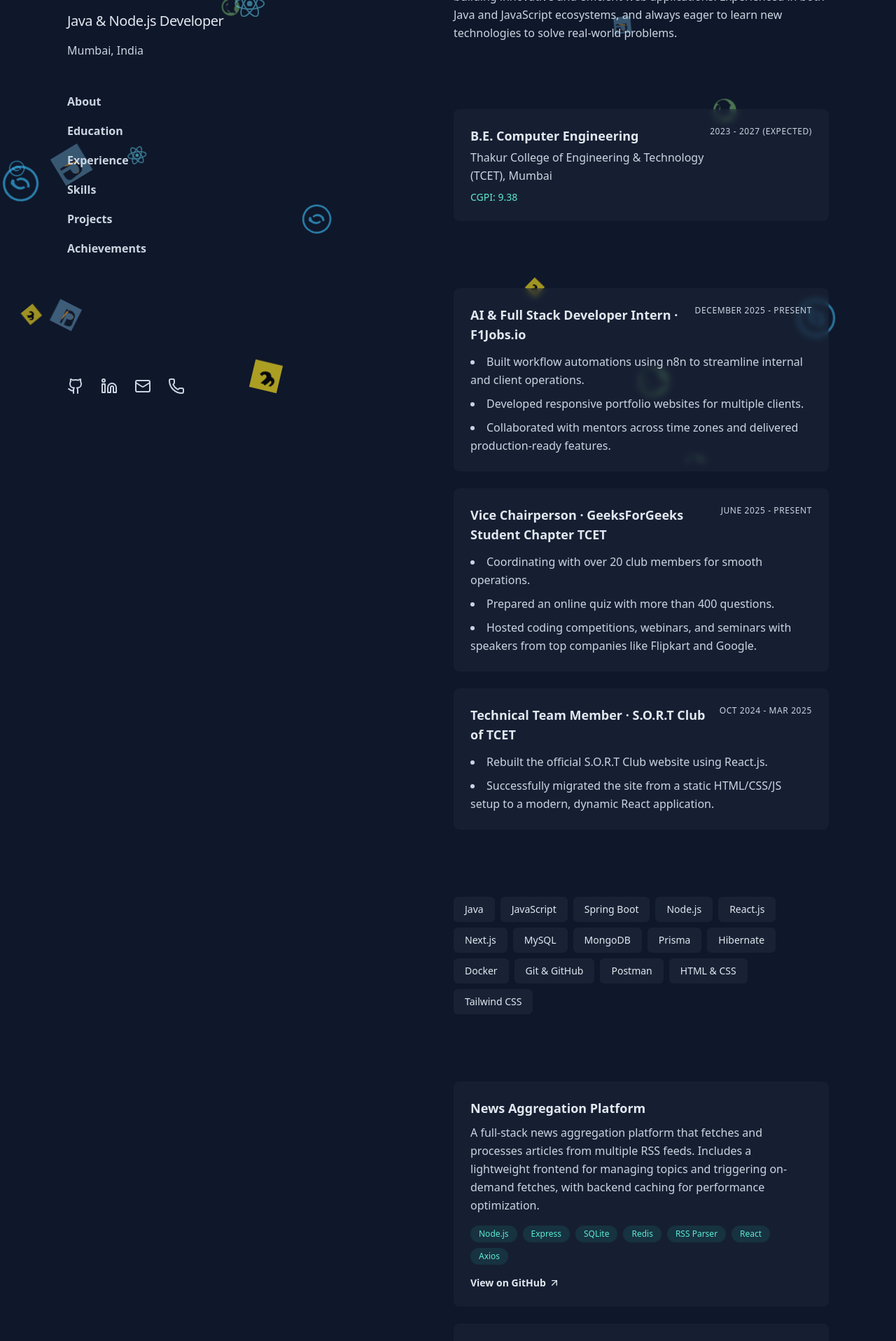
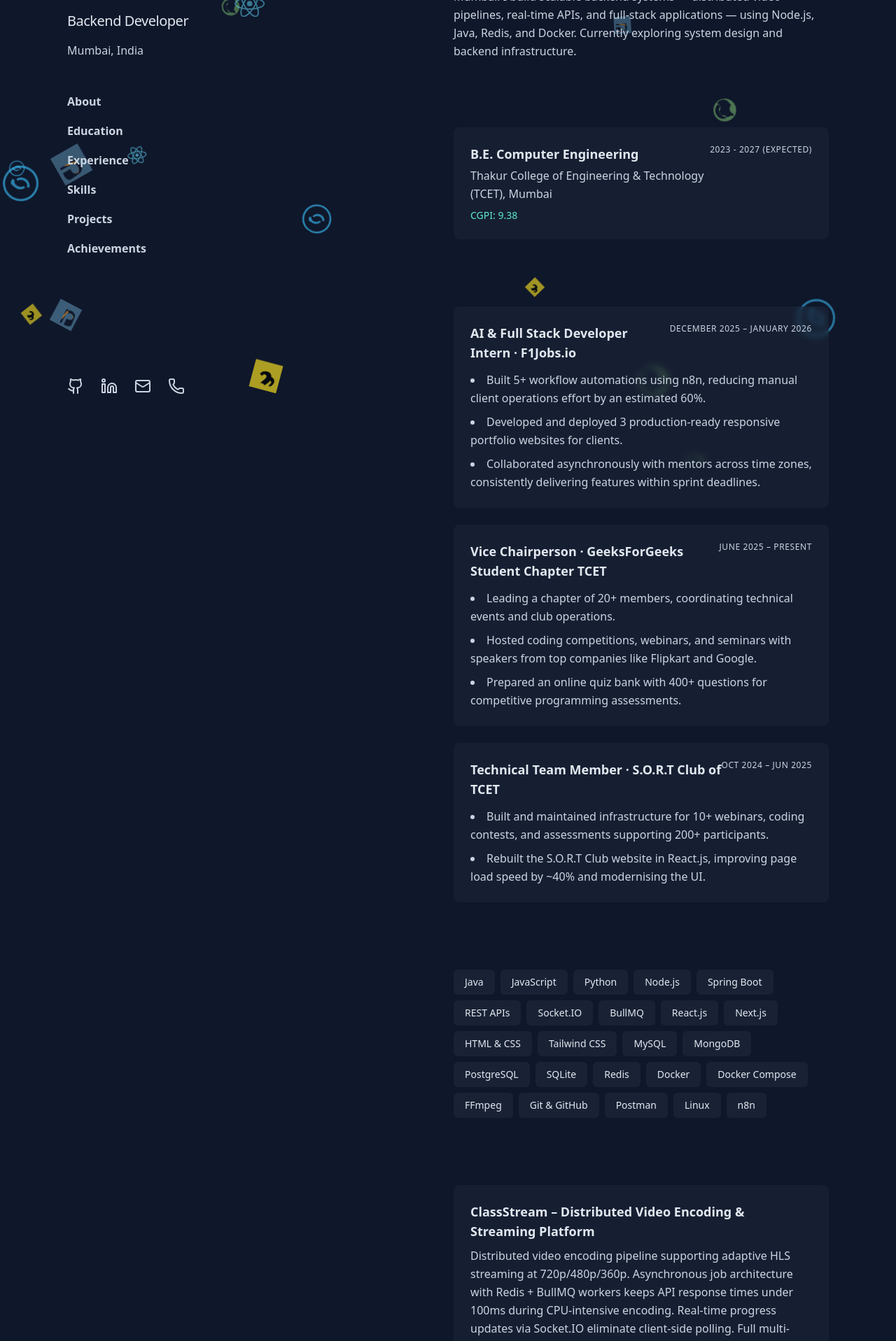
Before and after one commit to hardikbansal31/portG, a React (Vite) app: page / in a window 1280 px wide. Shown: the part 140-2057 px from the top of the page at 70% size. Built offline with nearby package versions, Linux system fonts and the light colour scheme.

Commit message:
content update

```diff
--- a/src/App.jsx
+++ b/src/App.jsx
@@ -8,16 +8,15 @@
   Trophy,
 } from "lucide-react";
 
-// --- Hardcoded Data ---
 const portfolioData = {
   name: "Hardik Bansal",
-  title: "Java & Node.js Developer",
+  title: "Backend Developer",
   location: "Mumbai, India",
-  bio: "A passionate and driven Computer Engineering student with a love for building innovative and efficient web applications. Experienced in both Java and JavaScript ecosystems, and always eager to learn new technologies to solve real-world problems.",
+  bio: "Pre-final year Computer Engineering student (GPA 9.38) at TCET Mumbai. I build scalable backend systems — distributed video pipelines, real-time APIs, and full-stack applications — using Node.js, Java, Redis, and Docker. Currently exploring system design and backend infrastructure.",
   contact: {
     email: "bansalhardik31@gmail.com",
     github: "https://github.com/hardikbansal31",
-    linkedin: "https://www.linkedin.com/in/hardik-bansal-08aa2727a/",
+    linkedin: "https://www.linkedin.com/in/hardikbansal31/",
     phone: "9326748670",
   },
   education: {
@@ -40,64 +39,121 @@
       link: "https://drive.google.com/file/d/1qbbrS8yl67WFu0PVs6tDHWdSCpQ76bCn/view?usp=sharing",
     },
     {
-      text: "Completed 'Java Programming Masterclass' course on Udemy.",
-      link: "https://drive.google.com/file/d/1pTvlV_ai5MCG3uBp0sWYB-_XWyUw5JYA/view?usp=sharing",
+      text: "Finalist in Statathon hackathon by MoSPI (Ministry of Statistics, Govt. of India).",
+      link: "#",
+    },
+    {
+      text: "Promoted to Vice Chairperson, GFG-TCET Student Chapter.",
+      link: "#",
     },
   ],
   experience: [
     {
       role: "AI & Full Stack Developer Intern",
       company: "F1Jobs.io",
-      date: "December 2025 - Present",
+      date: "December 2025 – January 2026",
       description: [
-        "Built workflow automations using n8n to streamline internal and client operations.",
-        "Developed responsive portfolio websites for multiple clients.",
-        "Collaborated with mentors across time zones and delivered production-ready features.",
+        "Built 5+ workflow automations using n8n, reducing manual client operations effort by an estimated 60%.",
+        "Developed and deployed 3 production-ready responsive portfolio websites for clients.",
+        "Collaborated asynchronously with mentors across time zones, consistently delivering features within sprint deadlines.",
       ],
     },
     {
       role: "Vice Chairperson",
       company: "GeeksForGeeks Student Chapter TCET",
-      date: "June 2025 - Present",
+      date: "June 2025 – Present",
       description: [
-        "Coordinating with over 20 club members for smooth operations.",
-        "Prepared an online quiz with more than 400 questions.",
+        "Leading a chapter of 20+ members, coordinating technical events and club operations.",
         "Hosted coding competitions, webinars, and seminars with speakers from top companies like Flipkart and Google.",
+        "Prepared an online quiz bank with 400+ questions for competitive programming assessments.",
       ],
     },
     {
       role: "Technical Team Member",
       company: "S.O.R.T Club of TCET",
-      date: "Oct 2024 - Mar 2025",
+      date: "Oct 2024 – Jun 2025",
       description: [
-        "Rebuilt the official S.O.R.T Club website using React.js.",
-        "Successfully migrated the site from a static HTML/CSS/JS setup to a modern, dynamic React application.",
+        "Built and maintained infrastructure for 10+ webinars, coding contests, and assessments supporting 200+ participants.",
+        "Rebuilt the S.O.R.T Club website in React.js, improving page load speed by ~40% and modernising the UI.",
       ],
     },
   ],
-
   skills: [
     "Java",
     "JavaScript",
+    "Python",
+    "Node.js",
     "Spring Boot",
-    "Node.js",
+    "REST APIs",
+    "Socket.IO",
+    "BullMQ",
     "React.js",
     "Next.js",
+    "HTML & CSS",
+    "Tailwind CSS",
     "MySQL",
     "MongoDB",
-    "Prisma",
-    "Hibernate",
+    "PostgreSQL",
+    "SQLite",
+    "Redis",
     "Docker",
+    "Docker Compose",
+    "FFmpeg",
     "Git & GitHub",
     "Postman",
-    "HTML & CSS",
-    "Tailwind CSS",
+    "Linux",
+    "n8n",
   ],
   projects: [
     {
+      title: "ClassStream – Distributed Video Encoding & Streaming Platform",
+      description:
+        "Distributed video encoding pipeline supporting adaptive HLS streaming at 720p/480p/360p. Asynchronous job architecture with Redis + BullMQ workers keeps API response times under 100ms during CPU-intensive encoding. Real-time progress updates via Socket.IO eliminate client-side polling. Full multi-service stack containerised with Docker Compose.",
+      technologies: [
+        "Node.js",
+        "Express",
+        "React",
+        "MySQL",
+        "Redis",
+        "BullMQ",
+        "FFmpeg",
+        "Socket.IO",
+        "Docker",
+      ],
+      link: "https://github.com/hardikbansal31/sih25-dash",
+    },
+    {
+      title: "Smart City Website",
+      description:
+        "OpenStreetMap & OpenRoute service APIs provide real-time routing and live location tracking. Features traffic analytics for major junctions in Mumbai and includes a downloadable Android app.",
+      technologies: [
+        "Node.js",
+        "React",
+        "MongoDB",
+        "Express",
+        "OpenStreetMap API",
+      ],
+      link: "https://github.com/hardikbansal31/SmartCity",
+      live: "https://smart-city-pi-five.vercel.app/",
+    },
+    {
+      title: "Task Assignment App",
+      description:
+        "Full-stack application with role-based access control (Admin/User) and secure REST APIs using JWT authentication. Entire stack containerised with Docker for easy deployment.",
+      technologies: [
+        "Java (Spring Boot)",
+        "Next.js",
+        "MySQL",
+        "Prisma",
+        "Docker",
+      ],
+      link: "https://github.com/hardikbansal31/ip",
+      live: "https://ip-mocha-nine.vercel.app/",
+    },
+    {
       title: "News Aggregation Platform",
       description:
-        "A full-stack news aggregation platform that fetches and processes articles from multiple RSS feeds. Includes a lightweight frontend for managing topics and triggering on-demand fetches, with backend caching for performance optimization.",
+        "Full-stack news aggregation platform fetching and normalising articles from 10+ RSS feeds. Redis caching reduces redundant fetches by ~70%. REST APIs serve paginated news with average response time under 80ms with cache warm.",
       technologies: [
         "Node.js",
         "Express",
@@ -109,50 +165,13 @@
       ],
       link: "https://github.com/hardikbansal31/news",
     },
-
-    {
-      title: "Video Compression & Streaming Platform (SIH 2025)",
-      description:
-        "Backend service for compressing and streaming videos using FFmpeg (VP9 + Opus). Implements multi-resolution video generation (720p, 480p, 360p) with adaptive CRF values, REST APIs for upload and streaming with Range support, and Dockerized deployment.",
-      technologies: [
-        "Node.js",
-        "Express",
-        "FFmpeg",
-        "MySQL",
-        "Multer",
-        "Docker",
-      ],
-      link: "https://github.com/hardikbansal31/sih25-dash",
-    },
-
     {
       title: "S.O.R.T Club Website",
-      description: "The club website during my tenure.",
+      description:
+        "Official club website built during my tenure as Technical Team Member. Migrated from a static HTML/CSS/JS setup to a modern React application.",
       technologies: ["React", "JavaScript", "Bootstrap"],
       link: "https://github.com/hardikbansal31/sort",
       live: "https://sort-mauve-zeta.vercel.app/",
-    },
-    {
-      title: "Task Assignment App",
-      description:
-        "A full-stack application with role-based access (Admin, User) and secure REST APIs using JWT-based authentication. The entire application is containerized with Docker for easy deployment.",
-      technologies: [
-        "Java (Spring Boot)",
-        "Next.js",
-        "MySQL",
-        "Prisma",
-        "Docker",
-      ],
-      link: "https://github.com/hardikbansal31/ip",
-      live: "https://ip-mocha-nine.vercel.app/",
-    },
-    {
-      title: "Smart City Website",
-      description:
-        "Utilizes OpenStreet Map & OpenRoute service APIs to provide routing and live location tracking. Features traffic analytics for major junctions in Mumbai and includes a downloadable Android app.",
-      technologies: ["MERN Stack", "Node.js", "OpenStreetMap API"],
-      link: "https://github.com/hardikbansal31/SmartCity",
-      live: "https://smart-city-pi-five.vercel.app/",
     },
   ],
 };
@@ -257,7 +276,6 @@
   );
 };
 
-// --- Reusable Components ---
 const IconLink = ({ href, Icon, "aria-label": ariaLabel }) => (
   <a
     href={href}
@@ -344,7 +362,6 @@
   </div>
 );
 
-// --- Main App Component ---
 export default function App() {
   const {
     name,
@@ -361,9 +378,7 @@
 
   const handleNavClick = (e, targetId) => {
     e.preventDefault();
-    document.getElementById(targetId).scrollIntoView({
-      behavior: "smooth",
-    });
+    document.getElementById(targetId).scrollIntoView({ behavior: "smooth" });
   };
 
   return (
@@ -371,7 +386,6 @@
       <FloatingIconsBackground />
       <div className="relative z-10 min-h-screen max-w-screen-xl mx-auto px-6 md:px-12 lg:px-24">
         <div className="lg:flex lg:justify-between lg:gap-4">
-          {/* Left Column: Header */}
           <header className="pt-12 lg:pt-24 lg:sticky lg:top-0 lg:flex lg:max-h-screen lg:w-1/2 lg:flex-col lg:justify-between lg:py-24">
             <div>
               <h1 className="text-4xl font-bold tracking-tight text-slate-200 sm:text-5xl">
@@ -381,72 +395,32 @@
                 {title}
               </h2>
               <p className="mt-4 max-w-xs leading-normal">{location}</p>
-
-              {/* Navigation */}
               <nav
                 className="hidden lg:block mt-12"
                 aria-label="In-page navigation"
               >
                 <ul className="flex flex-col space-y-4">
-                  <li>
+                  {[
+                    "about",
+                    "education",
+                    "experience",
+                    "skills",
+                    "projects",
+                    "achievements",
+                  ].map((id) => (
+                    <li key={id}>
                       <a
-                      href="#about"
-                      onClick={(e) => handleNavClick(e, "about")}
-                      className="font-bold text-slate-300 hover:text-slate-100 transition-colors duration-300"
+                        href={`#${id}`}
+                        onClick={(e) => handleNavClick(e, id)}
+                        className="font-bold text-slate-300 hover:text-slate-100 transition-colors duration-300 capitalize"
                       >
-                      About
+                        {id.charAt(0).toUpperCase() + id.slice(1)}
                       </a>
                     </li>
-                  <li>
-                    <a
-                      href="#education"
-                      onClick={(e) => handleNavClick(e, "education")}
-                      className="font-bold text-slate-300 hover:text-slate-100 transition-colors duration-300"
-                    >
-                      Education
-                    </a>
-                  </li>
-                  <li>
-                    <a
-                      href="#experience"
-                      onClick={(e) => handleNavClick(e, "experience")}
-                      className="font-bold text-slate-300 hover:text-slate-100 transition-colors duration-300"
-                    >
-                      Experience
-                    </a>
-                  </li>
-                  <li>
-                    <a
-                      href="#skills"
-                      onClick={(e) => handleNavClick(e, "skills")}
-                      className="font-bold text-slate-300 hover:text-slate-100 transition-colors duration-300"
-                    >
-                      Skills
-                    </a>
-                  </li>
-                  <li>
-                    <a
-                      href="#projects"
-                      onClick={(e) => handleNavClick(e, "projects")}
-                      className="font-bold text-slate-300 hover:text-slate-100 transition-colors duration-300"
-                    >
-                      Projects
-                    </a>
-                  </li>
-                  <li>
-                    <a
-                      href="#achievements"
-                      onClick={(e) => handleNavClick(e, "achievements")}
-                      className="font-bold text-slate-300 hover:text-slate-100 transition-colors duration-300"
-                    >
-                      Achievements
-                    </a>
-                  </li>
+                  ))}
                 </ul>
               </nav>
             </div>
-
-            {/* Social Icons */}
             <div className="flex items-center gap-6 mt-8">
               <IconLink
                 href={contact.github}
@@ -471,14 +445,11 @@
             </div>
           </header>
 
-          {/* Right Column: Main Content */}
           <main className="pt-24 lg:w-1/2 lg:py-24">
-            {/* About Section */}
             <Section id="about" title="About">
               <p className="text-slate-300">{bio}</p>
             </Section>
 
-            {/* Education Section */}
             <Section id="education" title="Education">
               <div className="block p-6 rounded-lg bg-slate-800/50 hover:bg-slate-800/80 backdrop-blur-sm transition-all duration-300 group hover:shadow-lg hover:shadow-teal-500/50">
                 <div className="flex justify-between items-start">
@@ -500,16 +471,12 @@
               </div>
             </Section>
 
-            {/* Experience Section */}
             <Section id="experience" title="Experience">
-              <div>
               {experience.map((item, index) => (
                 <ExperienceCard key={index} item={item} />
               ))}
-              </div>
             </Section>
 
-            {/* Skills Section */}
             <Section id="skills" title="Skills">
               <div className="flex flex-wrap gap-2">
                 {skills.map((skill) => (
@@ -523,16 +490,12 @@
               </div>
             </Section>
 
-            {/* Projects Section */}
             <Section id="projects" title="Projects">
-              <div>
               {projects.map((project, index) => (
                 <ProjectCard key={index} project={project} />
               ))}
-              </div>
             </Section>
 
-            {/* Achievements Section */}
             <Section id="achievements" title="Achievements">
               <ul className="space-y-4">
                 {achievements.map((ach, index) => (
@@ -553,7 +516,6 @@
               </ul>
             </Section>
 
-            {/* Footer */}
             <footer className="text-center text-sm text-slate-500 py-8"></footer>
           </main>
         </div>
```
Lines whose indentation alone changed are shown as unchanged.
